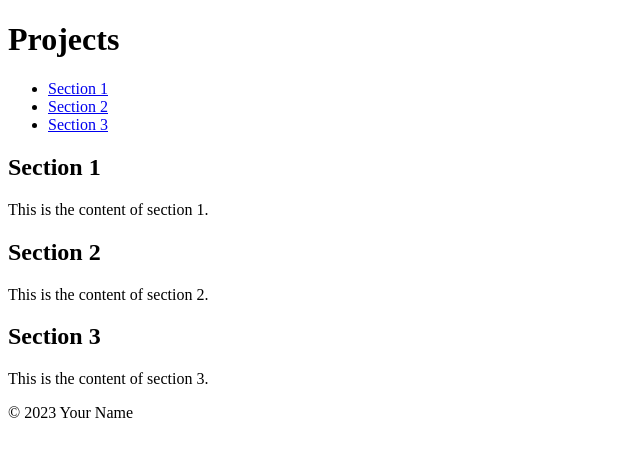
After one commit to macon-code/mcsite, a Django app: page /projects/ in a window 1280 px wide. The commit adds this page. Shown: the top 457 px of the page, without its empty margins (0-640 px from the left). Run offline with Django 4.2, Linux system fonts and the light colour scheme.

Commit message:
Fake project (#18)
Add placeholder templates for other site pages.

* Adding short commit to save my new token
* Adjusted earlier changes with the new and improved page
* Added functionality to the other buttons
* Edited some text

```diff
--- /dev/null
+++ b/website/templates/website/projects.html
@@ -0,0 +1,47 @@
+<!DOCTYPE html>
+<html lang="en">
+<head>
+    <meta charset="UTF-8">
+    <meta name="viewport" content="width=device-width, initial-scale=1.0">
+    <title>Projects</title>
+    <!-- Add any additional meta tags, stylesheets, or scripts here -->
+<!--    <link rel="stylesheet" href="styles.css">-->
+</head>
+<body>
+    <header>
+        <h1>Projects</h1>
+    </header>
+
+    <nav>
+        <ul>
+            <li><a href="#section1">Section 1</a></li>
+            <li><a href="#section2">Section 2</a></li>
+            <li><a href="#section3">Section 3</a></li>
+        </ul>
+    </nav>
+
+    <main>
+        <section id="section1">
+            <h2>Section 1</h2>
+            <p>This is the content of section 1.</p>
+        </section>
+
+        <section id="section2">
+            <h2>Section 2</h2>
+            <p>This is the content of section 2.</p>
+        </section>
+
+        <section id="section3">
+            <h2>Section 3</h2>
+            <p>This is the content of section 3.</p>
+        </section>
+    </main>
+
+    <footer>
+        <p>&copy; 2023 Your Name</p>
+    </footer>
+
+    <!-- Add any additional scripts here -->
+<!--    <script src="script.js"></script>-->
+</body>
+</html>
--- a/website/urls.py
+++ b/website/urls.py
@@ -4,4 +4,7 @@ from . import views
 
 urlpatterns = [
     path("", views.index, name="index"),
+    path("projects/", views.projects, name="projects"),
+    path("suggestionForm/", views.suggestionForm, name="suggestionForm"),
+    path("aboutUs/", views.aboutUs, name="aboutUs"),
 ]
--- a/website/views.py
+++ b/website/views.py
@@ -2,3 +2,12 @@ from django.shortcuts import render
 
 def index(request):
     return render(request, "website/index.html")
+
+def projects(request):
+    return render(request, "website/projects.html")
+
+def suggestionForm(request):
+    return render(request, "website/suggestionForm.html")
+
+def aboutUs(request):
+    return render(request, "website/aboutUs.html")
```
Also changed, not shown: website/templates/website/aboutUs.html (added, +47 -0 lines), website/templates/website/index.html (+4 -4 lines), website/templates/website/suggestionForm.html (added, +47 -0 lines).
